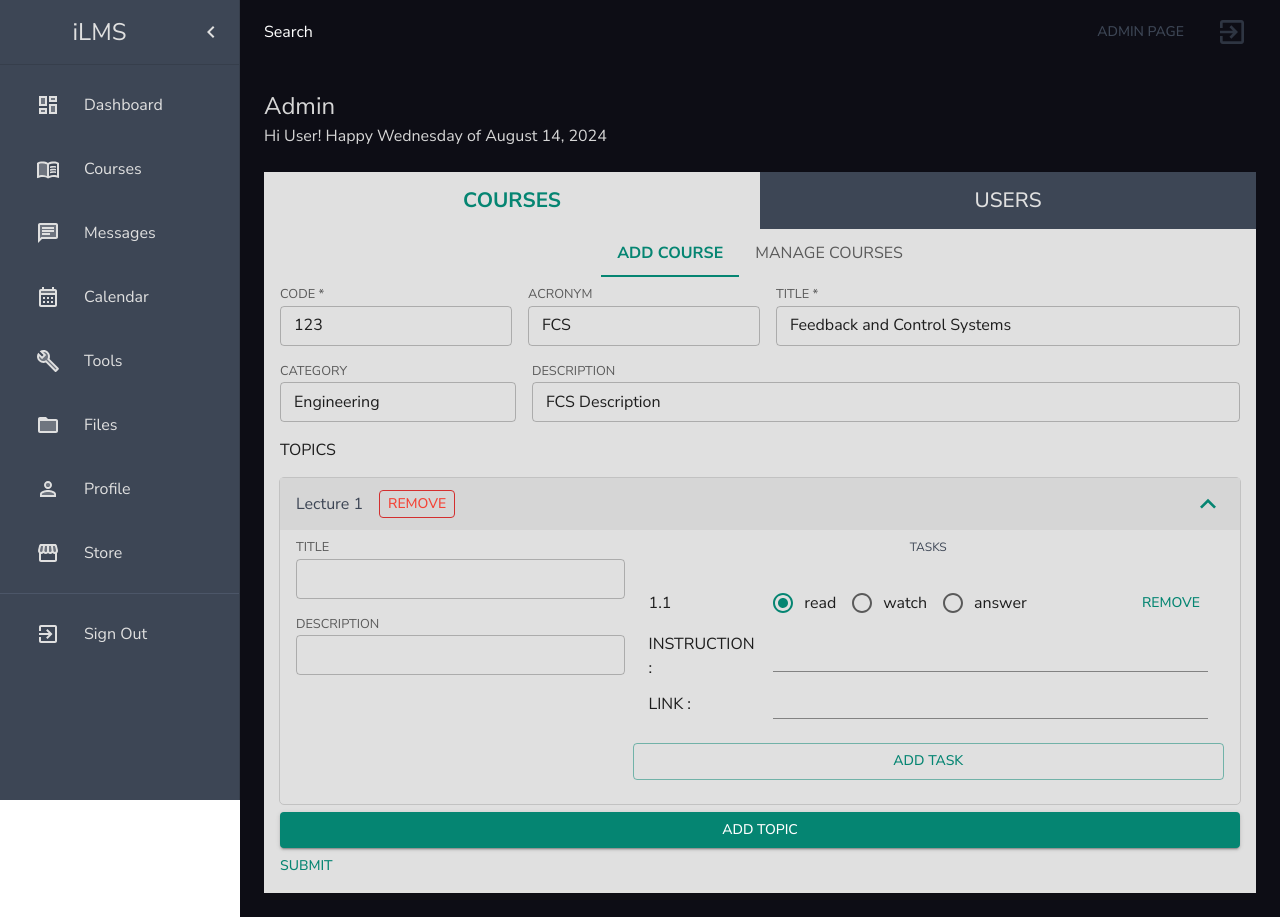
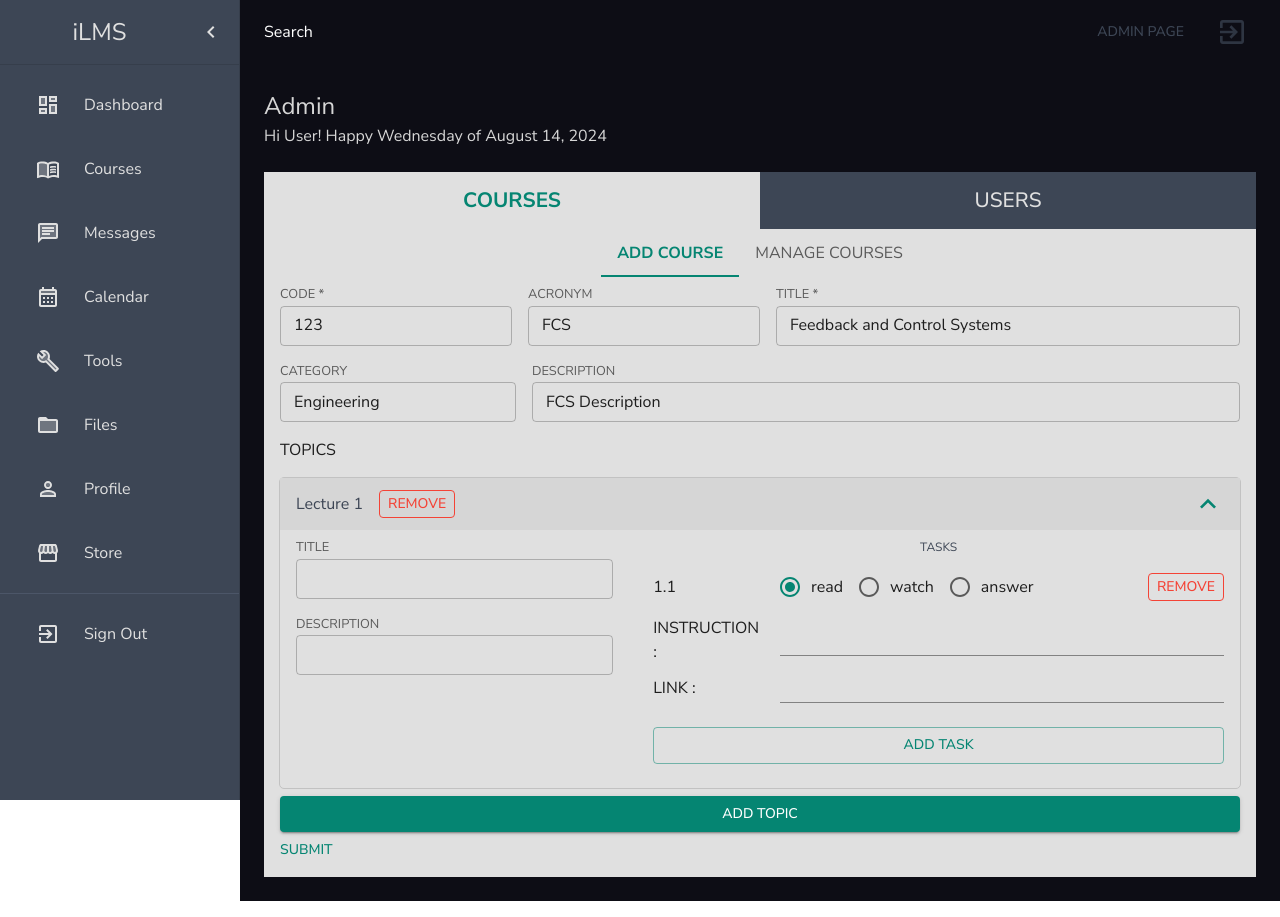
Before and after one commit to aramind/ilms, a React (Create React App) app in the folder client/: page /admin in a window 1280 px wide. Built offline with nearby package versions, Linux system fonts and the light colour scheme; no server answers; a web font is replaced by a local one.

Commit message:
feat: styling add task section

```diff
--- a/client/src/pages/admin/add-course/TaskSection.jsx
+++ b/client/src/pages/admin/add-course/TaskSection.jsx
@@ -3,6 +3,7 @@ import React from "react";
 import ControlledRGroup from "../../../components/controlled/ControlledRGroup";
 import ContLabelledTextField from "../../../components/controlled/ContLabelledTextField";
 import { useFieldArray, useFormContext } from "react-hook-form";
+import { grey, red } from "@mui/material/colors";
 
 const TaskSection = ({ topicIndex }) => {
   const { control } = useFormContext();
@@ -17,7 +18,7 @@ const TaskSection = ({ topicIndex }) => {
   });
 
   return (
-    <Stack spacing={1} flex={{ xs: 1, md: 1.8 }}>
+    <Stack pl={4} spacing={1} flex={{ xs: 1, md: 1.8 }}>
       {" "}
       <Typography
         width={1}
@@ -29,7 +30,7 @@ const TaskSection = ({ topicIndex }) => {
         TASKS
       </Typography>
       {tasks.map((task, taskIndex) => (
-        <Stack spacing={1} p={2} key={task.id}>
+        <Stack spacing={1} pb={2} key={task.id}>
           <Stack direction="row" alignItems="center" spacing={2}>
             <Typography flex={1}>{`${topicIndex + 1}.${
               taskIndex + 1
@@ -45,7 +46,13 @@ const TaskSection = ({ topicIndex }) => {
                 name={`topics[${topicIndex}].tasks[${taskIndex}].action`}
                 values={["read", "watch", "answer"]}
               />
-              <Button onClick={() => removeTask(taskIndex)}>Remove</Button>
+              <Button
+                variant="outlined"
+                sx={localStyles.removeBtn}
+                onClick={() => removeTask(taskIndex)}
+              >
+                Remove
+              </Button>
             </Stack>
           </Stack>
           {["instruction", "link"].map((item, index) => (
@@ -73,3 +80,19 @@ const TaskSection = ({ topicIndex }) => {
 };
 
 export default TaskSection;
+
+const localStyles = {
+  removeBtn: {
+    // bgcolor: red[700],
+    py: 0.1,
+    px: 1,
+    borderColor: red[500],
+    color: red[500],
+    "&:hover": {
+      color: grey[50],
+      borderColor: red[500],
+      bgcolor: red[500],
+      opacity: 0.8,
+    },
+  },
+};
--- a/client/src/pages/admin/add-course/TopicsSection.jsx
+++ b/client/src/pages/admin/add-course/TopicsSection.jsx
@@ -144,7 +144,7 @@ const localStyles = {
     // bgcolor: red[700],
     py: 0.1,
     px: 1,
-    borderColor: red[700],
+    borderColor: red[500],
     color: red[500],
     "&:hover": {
       color: grey[50],
```
